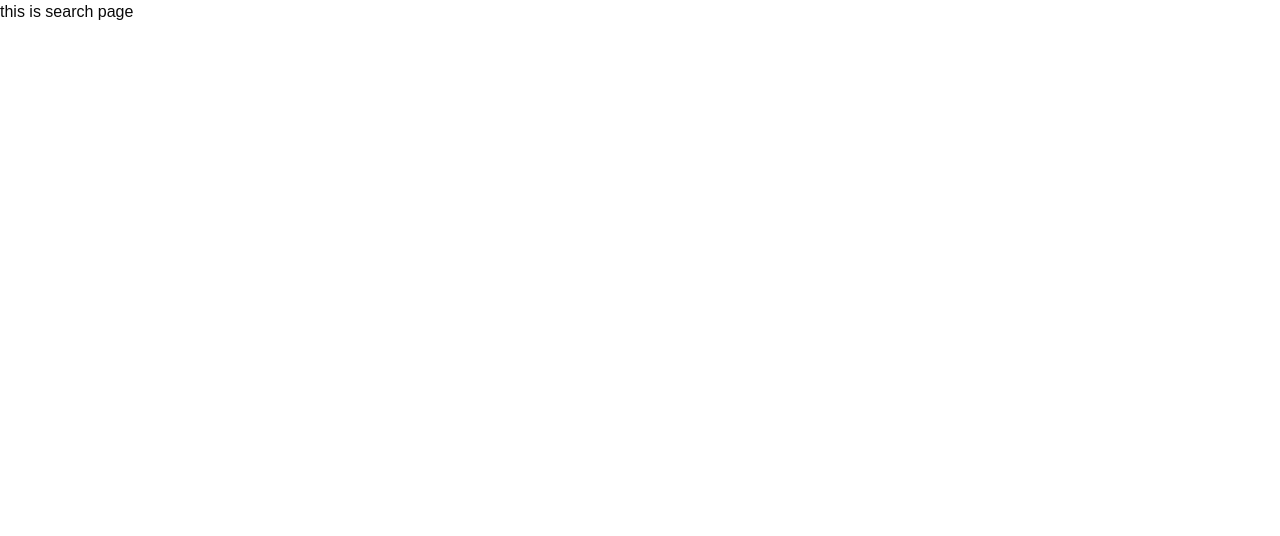
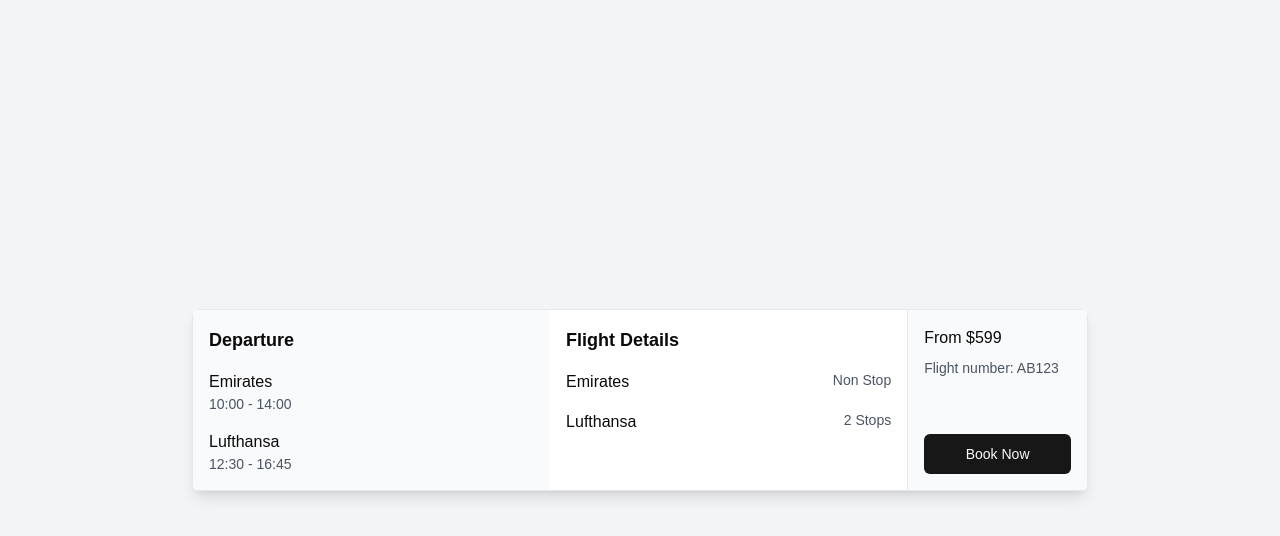
Before and after one commit to Yatik1/fligh_search_page, a Next.js app: page /search in a window 1280 px wide. Shown: the top 536 px of the page. Built offline with nearby package versions, Linux system fonts and the light colour scheme.

Commit message:
working page for results

```diff
--- a/app/search/page.tsx
+++ b/app/search/page.tsx
@@ -1,17 +1,60 @@
-"use client"
-
-import { SearchContextType, useSearchContext } from '@/utils/SearchContext'
+import { Button } from '@/components/ui/button'
+import { Separator } from '@/components/ui/separator'
 import React from 'react'
 
-function page() {
-
-
-
+function Page() {
   return (
-    <div>
-        this is search page
+    <div className='flex items-center justify-center min-h-screen bg-gray-100'>
+      <div className="w-[80%] max-w-4xl bg-white shadow-lg rounded-lg overflow-hidden">
+        <div className="w-full border border-[#E6E8EB] flex">
+          <div className="flex-grow flex">
+            <div className="w-1/2 p-4 bg-gray-50">
+              {/* First part */}
+              <h3 className="text-lg font-semibold mb-4">Departure</h3>
+              <div className="space-y-4">
+                <FlightInfo airline="Emirates" times="10:00 - 14:00" />
+                <FlightInfo airline="Lufthansa" times="12:30 - 16:45" />
+              </div>
+            </div>
+            <div className="w-1/2 p-4">
+              {/* Second part */}
+              <h3 className="text-lg font-semibold mb-4">Flight Details</h3>
+              <div className="space-y-4">
+                <FlightDetails airline="Emirates" stops="Non Stop" />
+                <FlightDetails airline="Lufthansa" stops="2 Stops" />
+              </div>
+            </div>
+          </div>
+          <Separator orientation="vertical" className='h-auto bg-gray-200'/>
+          <div className="w-1/5 p-4 bg-gray-50 flex flex-col justify-between">
+            <div className="space-y-2">
+              <p className="font-medium">From $599</p>
+              <p className="text-sm text-gray-600">Flight number: AB123</p>
+            </div>
+            <Button className="w-full mt-4">Book Now</Button>
+          </div>
+        </div>
+      </div>
     </div>
   )
 }
 
-export default page
+function FlightInfo({ airline, times } : {airline: string, times: string}) {
+  return (
+    <div className="flex flex-col">
+      <span className="font-medium">{airline}</span>
+      <span className="text-sm text-gray-600">{times}</span>
+    </div>
+  )
+}
+
+function FlightDetails({ airline, stops } : {airline: string, stops: string}) {
+  return (
+    <div className="flex justify-between">
+      <span className="font-medium">{airline}</span>
+      <span className="text-sm text-gray-600">{stops}</span>
+    </div>
+  )
+}
+
+export default Page
```
